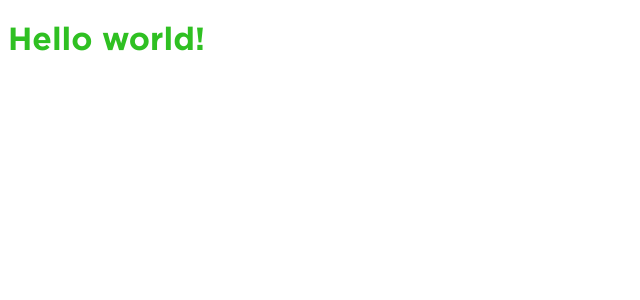
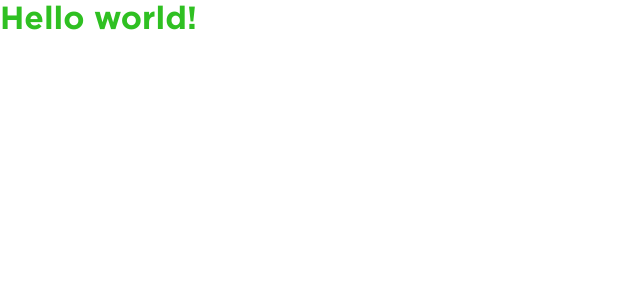
Before and after one commit to GuiZeroUm/Desafio-SmartFit-Angular, an Angular app: page / in a window 1280 px wide. Shown: the top 300 px of the page, without its empty margins (0-640 px from the left). Built offline with nearby package versions, Linux system fonts and the light colour scheme.

Commit message:
chore: add  styling and img

```diff
--- a/src/styles.scss
+++ b/src/styles.scss
@@ -4,6 +4,18 @@
     --yellow: #FFB612;
     --red: #dc0a17;
     --green: #2FC022;
+}
+
+* {
+    font-family: 'Gotham', sans-serif;
+    box-sizing: border-box;
+    padding: 0;
+    margin: 0;
+}
+
+body {
+    height: 100%;
+    width: 100%;
 }
 
 @font-face {
```
Also changed, not shown: src/assets/img/svg/logo.svg (added).
